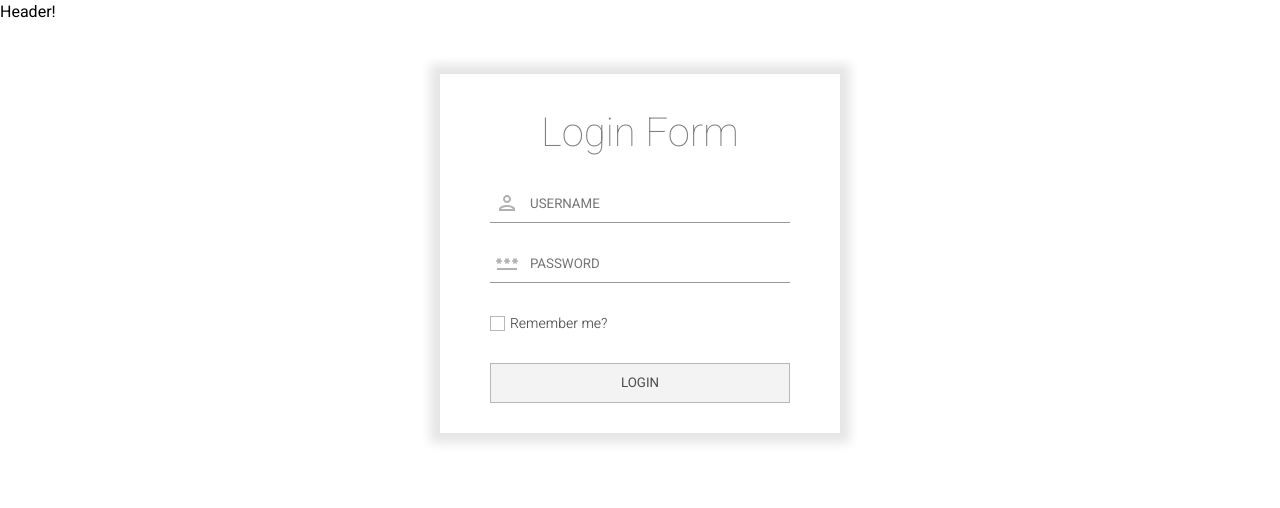
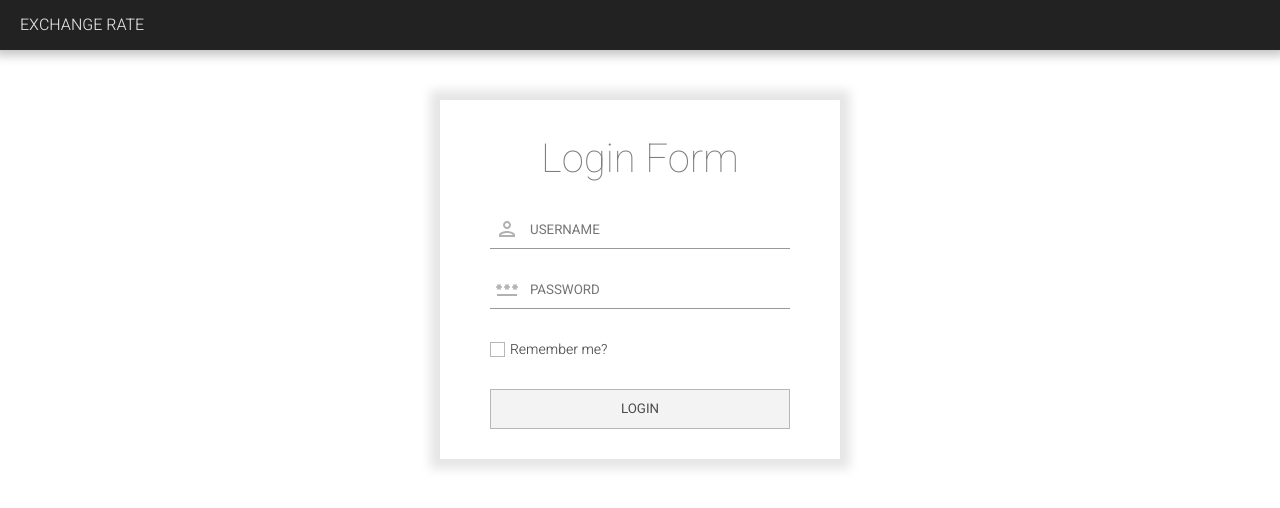
Before and after one commit to Babak-Gholamzadeh/exchange-rate-to-sek, a React (Create React App) app in the folder client/: page /login in a window 1280 px wide. Shown: the top 508 px of the page. Built offline with nearby package versions, Linux system fonts and the light colour scheme; no server answers.

Commit message:
implement the Header and its functionality

```diff
--- a/client/src/components/Header/Header.component.jsx
+++ b/client/src/components/Header/Header.component.jsx
@@ -1,9 +1,24 @@
 import React from 'react';
+import { useAuth } from '../AuthProvider/AuthProvider.component';
+import WebStorage from '../../lib/web-storage';
+import LogoutButton from './LogoutButton/LogoutButton.component';
 
 import './Header.style.scss';
 
-const Header = () => (
-  <div>Header!</div>
-);
+const Header = () => {
+  const [authState, setAuthState] = useAuth();
+
+  const hanldeLogout = () => {
+    WebStorage.remove('token');
+    setAuthState({ isLoggedIn: false });
+  };
+
+  return (
+    <div className="header">
+      <div className="site-name">EXCHANGE RATE</div>
+      {authState.isLoggedIn ? <LogoutButton onClick={hanldeLogout} /> : null}
+    </div>
+  );
+};
 
 export default Header;
--- a/client/src/components/Header/Header.style.scss
+++ b/client/src/components/Header/Header.style.scss
@@ -0,0 +1,26 @@
+.header {
+  width: 100%;
+  background-color: #222;
+  height: 50px;
+  display: flex;
+  justify-content: space-between;
+  align-items: center;
+  padding: 0 20px;
+  position: relative;
+  box-shadow: 0 0 10px 5px rgba(#333, .3);
+  .site-name {
+    color: #ddd;
+    font-weight: 300;
+  }
+  .logout {
+    background-color: #ddd;
+    border-radius: 10px;
+    border: 1px solid #ccc;
+    padding: 10px 20px;
+    cursor: pointer;
+    transition: all .3s ease;
+    &:hover {
+      background-color: #ccc;
+    }
+  }
+}
--- /dev/null
+++ b/client/src/components/Header/LogoutButton/LogoutButton.component.jsx
@@ -0,0 +1,12 @@
+import React from 'react';
+import logoutIcon from '../../../assets/images/logout-icon.svg';
+
+import './LogoutButton.style.scss';
+
+const LogoutButton = props => (
+  <button className="logout-button" title="Logout" {...props}>
+    <img src={logoutIcon}/>
+  </button>
+);
+
+export default LogoutButton;
--- /dev/null
+++ b/client/src/components/Header/LogoutButton/LogoutButton.style.scss
@@ -0,0 +1,13 @@
+.logout-button {
+  width: 40px;
+  height: 40px;
+  opacity: .5;
+  transition: all .3s ease;
+  display: flex;
+  justify-content: center;
+  align-items: center;
+  background-color: transparent;
+  &:hover {
+    opacity: 1;
+  }
+}
```
